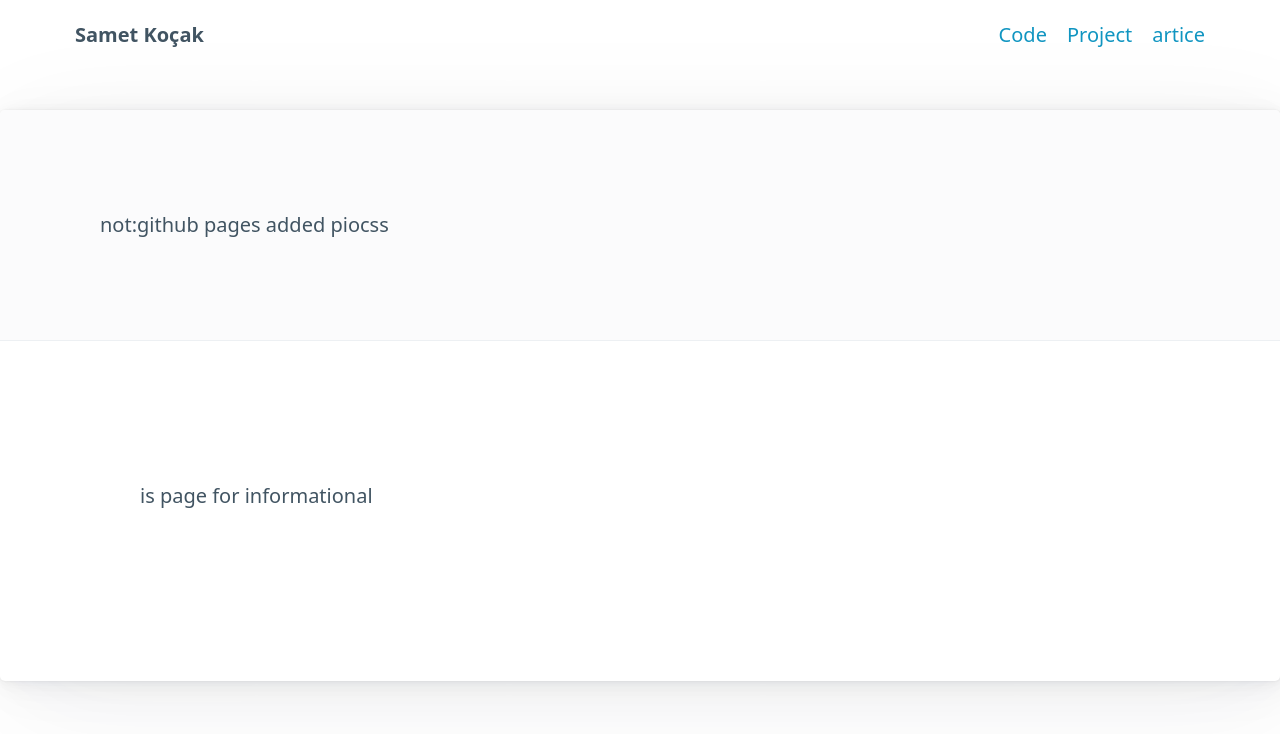
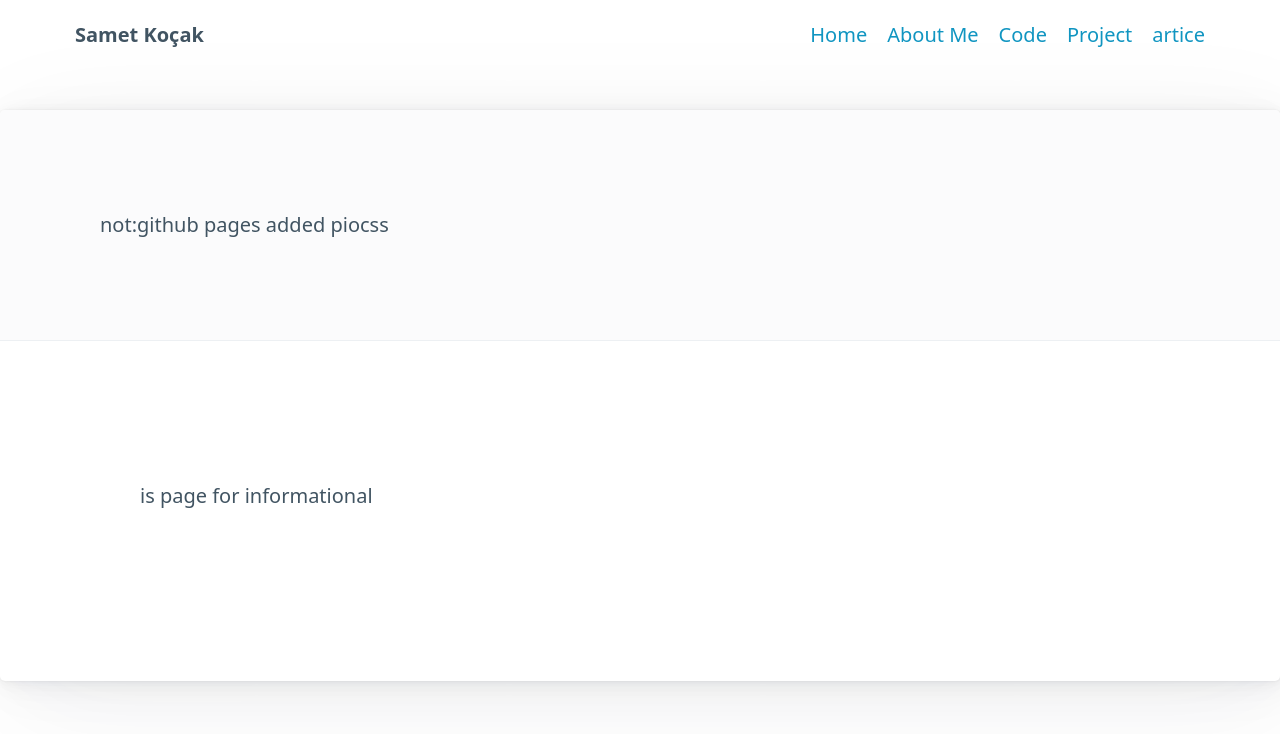
Before and after one commit to kocak42/kocak42.github.io, a plain HTML site: page index.html in a window 1280 px wide. Drawn offline with nearby package versions, Linux system fonts and the light colour scheme.

Commit message:
denenme güncelleme

```diff
--- a/index.html
+++ b/index.html
@@ -12,6 +12,8 @@
           <li><strong>Samet Koçak</strong></li>
         </ul>
         <ul>
+          <li><a href="#">Home</a></li>
+          <li><a href="#">About Me</a></li>
           <li><a href="#">Code</a></li>
           <li><a href="#">Project</a></li>
           <li><a href="#">artice</a></li>
```
